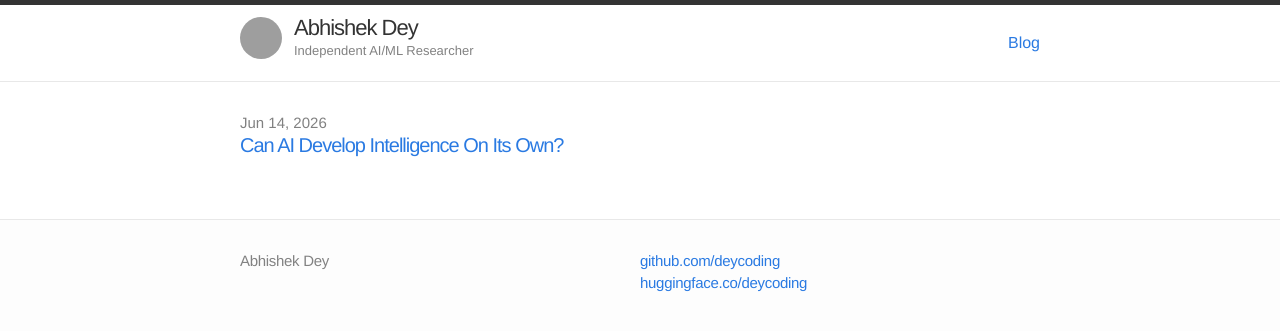
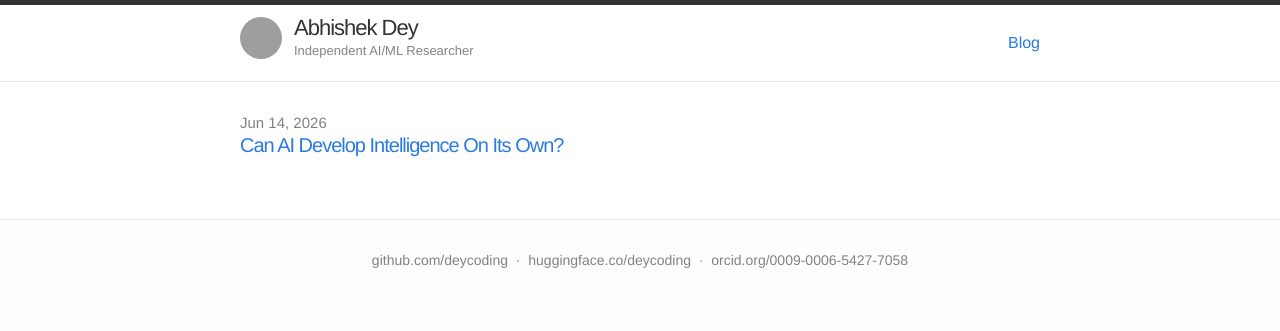
Before and after one commit to deycoding/deycoding.github.io, a Jekyll site: the page built from index.html, in a window 1280 px wide. Shown: the top 331 px of the page. Built offline with Jekyll 4.4.1, drawn with Linux system fonts in a browser that asks for light colours; grey boxes are pictures that could not be loaded.

Commit message:
Update header and footer

```diff
--- a/_includes/footer.html
+++ b/_includes/footer.html
@@ -1,15 +1,9 @@
 <footer class="site-footer">
   <div class="wrap">
-    <div class="footer-col-1 column">
-      <ul>
-        <li>{{ site.title }}</li>
-      </ul>
-    </div>
-    <div class="footer-col-2 column">
-      <ul>
-        <li><a href="https://github.com/{{ site.github_username }}">github.com/{{ site.github_username }}</a></li>
-        <li><a href="https://huggingface.co/deycoding">huggingface.co/deycoding</a></li>
-      </ul>
-    </div>
+    <p class="footer-links">
+      <a href="https://github.com/deycoding">github.com/deycoding</a> &nbsp;·&nbsp;
+      <a href="https://huggingface.co/deycoding">huggingface.co/deycoding</a> &nbsp;·&nbsp;
+      <a href="https://orcid.org/0009-0006-5427-7058">orcid.org/0009-0006-5427-7058</a>
+    </p>
   </div>
 </footer>
--- a/css/main.css
+++ b/css/main.css
@@ -22,11 +22,10 @@ a:visited { color: #205caa; }
 .site-nav .page-link { margin-left: 20px; color: #727272; letter-spacing: -.5px; }
 
 /* Site footer */
-.site-footer { border-top: 1px solid #e8e8e8; padding: 30px 0; }
-.footer-col-1 { width: 50%; float: left; }
-.footer-col-2 { width: 50%; float: left; }
-.site-footer ul { list-style: none; }
-.site-footer li, .site-footer p { font-size: 15px; letter-spacing: -.3px; color: #828282; }
+.site-footer { border-top: 1px solid #e8e8e8; padding: 30px 0; text-align: center; }
+.footer-links { font-size: 14px; color: #828282; }
+.footer-links a { color: #828282; }
+.footer-links a:hover { color: #333; }
 
 /* Page content */
 .page-content { padding: 30px 0; background-color: #fff; }
```
